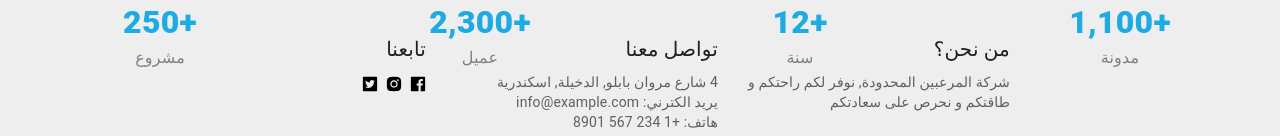
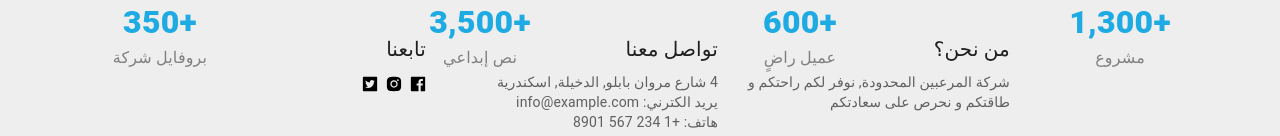
Before and after one commit to MahmoudMahdy605/Qalamuk, a Next.js app: page / in a window 1280 px wide. Shown: the part 1327-1463 px from the top of the page. Built offline with nearby package versions, Linux system fonts and the light colour scheme.

Commit message:
change mini card texts

```diff
--- a/src/pages/index.tsx
+++ b/src/pages/index.tsx
@@ -19,16 +19,16 @@ const Page = () => {
       <Slider />
       <Grid container my={4} rowGap={3}>
         <Grid item xs={6} md={3}>
-          <MiniCard text={"مدونة"} value={1100} Icon={BookOutlined} />
+          <MiniCard text={"مشروع"} value={1300} Icon={BookOutlined} />
         </Grid>
         <Grid item xs={6} md={3}>
-          <MiniCard text={"سنة"} value={12} Icon={FieldTimeOutlined} />
+          <MiniCard text={"عميل راضٍ"} value={600} Icon={FieldTimeOutlined} />
         </Grid>
         <Grid item xs={6} md={3}>
-          <MiniCard text={"عميل"} value={2300} Icon={UserSwitchOutlined} />
+          <MiniCard text={"نص إبداعي"} value={3500} Icon={UserSwitchOutlined} />
         </Grid>
         <Grid item xs={6} md={3}>
-          <MiniCard text={"مشروع"} value={250} Icon={AuditOutlined} />
+          <MiniCard text={"بروفايل شركة"} value={350} Icon={AuditOutlined} />
         </Grid>
       </Grid>
     </Stack>
```
